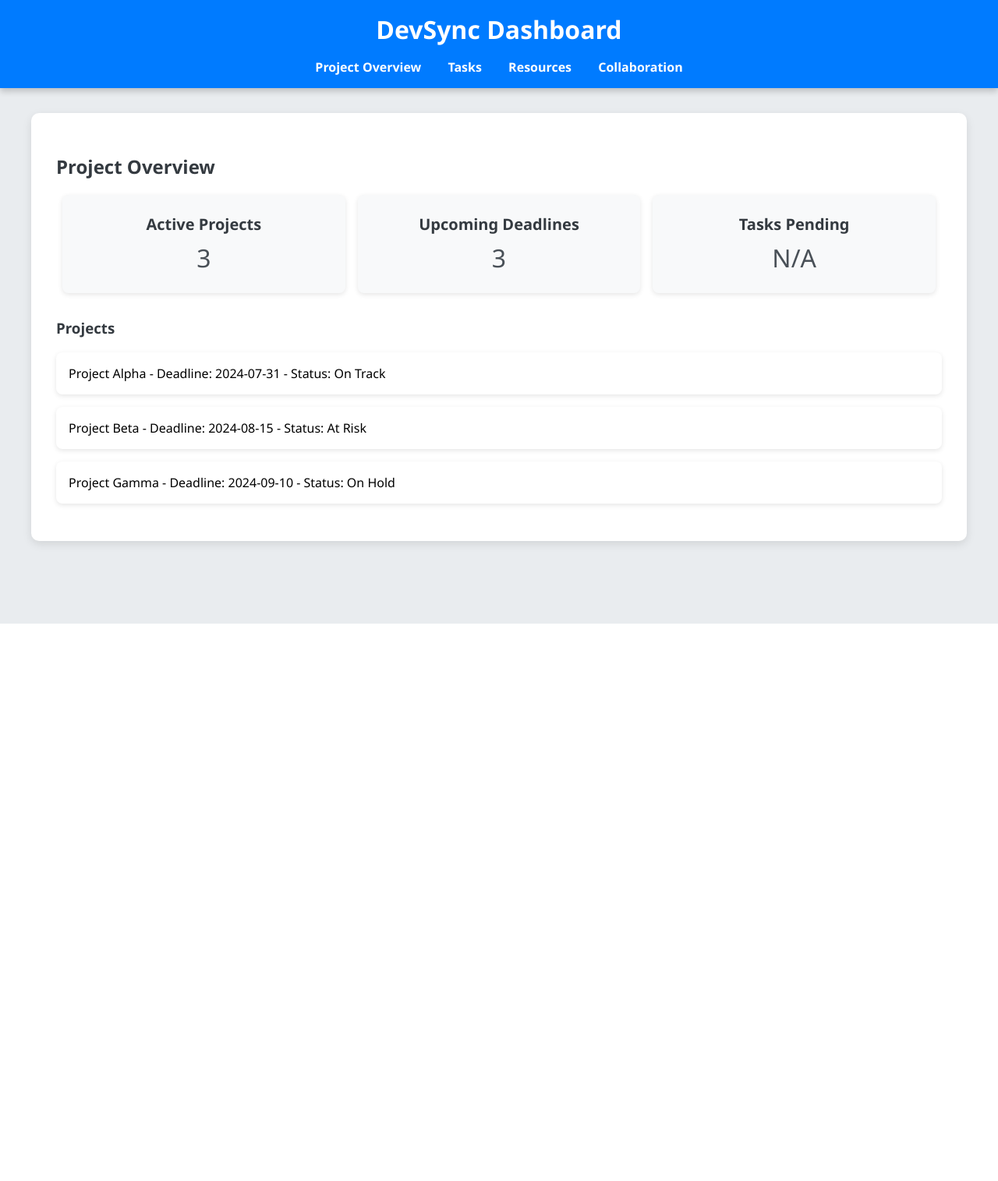
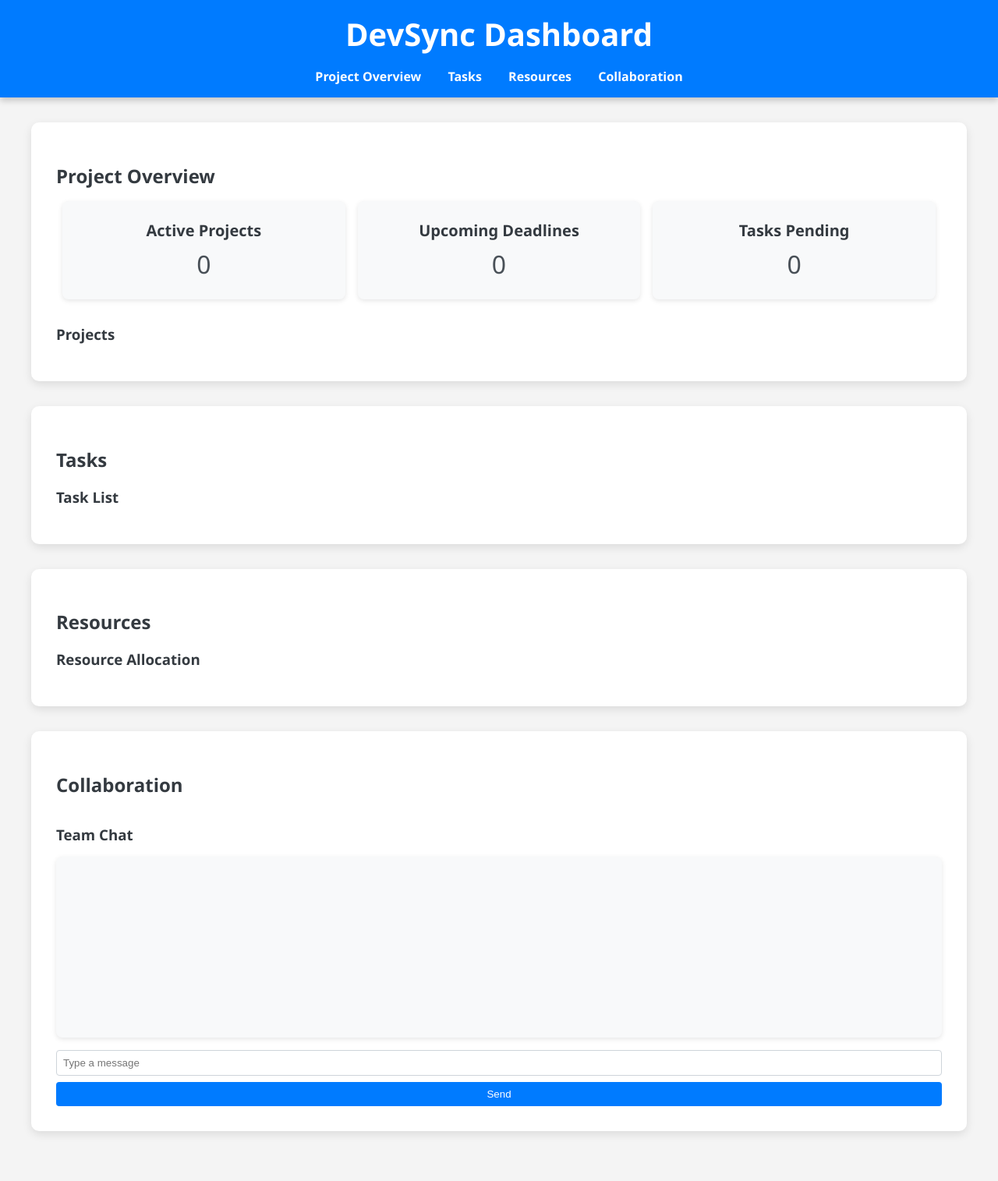
Before and after one commit to Ved3264/DevSync, a Django app: page / in a window 1280 px wide. Shown: the whole page at 78% size. Before the commit the page ends 800 px from the top, so only its background shows below. Run offline with Django 3.2, Linux system fonts and the light colour scheme.

Commit message:
complete design dashbord page

```diff
--- a/DevSync/static/css/dashbord.css
+++ b/DevSync/static/css/dashbord.css
@@ -4,7 +4,7 @@
     font-family: 'Segoe UI', Tahoma, Geneva, Verdana, sans-serif;
     margin: 0;
     padding: 0;
-      background-color: #e9ecef;
+    background-color: #f4f4f4;
 }
 
 header {
@@ -17,7 +17,7 @@
 
 header h1 {
     margin: 0;
-      font-size: 2rem;
+    font-size: 2.5rem;
 }
 
 header nav ul {
@@ -35,11 +35,12 @@
     color: #fff;
     text-decoration: none;
     font-weight: bold;
-      transition: color 0.3s;
+    transition: color 0.3s, transform 0.3s;
 }
 
 header nav ul li a:hover {
     color: #e0e0e0;
+    transform: scale(1.1);
 }
 
 main {
@@ -58,11 +59,12 @@
 
 h2, h3 {
     color: #343a40;
+    margin-bottom: 1rem;
 }
 
 .metrics {
     display: flex;
-      justify-content: space-around;
+    justify-content: space-between;
     margin-bottom: 2rem;
 }
 
@@ -87,25 +89,85 @@
     color: #495057;
 }
 
-  .project-list {
+.project-list, .task-list, .resource-list {
     margin-top: 1rem;
 }
 
-  .project-list ul {
+.project-list ul, .task-list ul, .resource-list ul {
     list-style: none;
     padding: 0;
 }
 
-  .project-list ul li {
+.project-list ul li, .task-list ul li, .resource-list ul li {
     background: #ffffff;
     padding: 1rem;
     margin-bottom: 1rem;
     border-radius: 8px;
     box-shadow: 0 2px 6px rgba(0, 0, 0, 0.1);
-      transition: background 0.3s, box-shadow 0.3s;
+    transition: background 0.3s, box-shadow 0.3s, transform 0.3s;
+    position: relative;
+    border-left: 5px solid transparent; /* Default border color */
 }
 
-  .project-list ul li:hover {
+.project-list ul li::before, .task-list ul li::before, .resource-list ul li::before {
+    content: '';
+    position: absolute;
+    top: 0;
+    left: 0;
+    width: 5px;
+    height: 100%;
+    background-color: #007bff; /* Color for list items */
+    border-radius: 8px 0 0 8px;
+}
+
+.project-list ul li:hover, .task-list ul li:hover, .resource-list ul li:hover {
     background: #f1f3f5;
     box-shadow: 0 4px 8px rgba(0, 0, 0, 0.2);
+    transform: translateY(-5px);
 }
+
+.chat {
+    display: flex;
+    flex-direction: column;
+}
+
+#chat-box {
+    background: #f8f9fa;
+    border-radius: 8px;
+    padding: 1rem;
+    margin-bottom: 1rem;
+    height: 200px;
+    overflow-y: scroll;
+    box-shadow: 0 2px 6px rgba(0, 0, 0, 0.1);
+}
+
+#chat-box div {
+    background: #ffffff;
+    padding: 0.5rem;
+    margin-bottom: 0.5rem;
+    border-radius: 4px;
+    box-shadow: 0 2px 6px rgba(0, 0, 0, 0.1);
+}
+
+#chat-input {
+    padding: 0.5rem;
+    border: 1px solid #ced4da;
+    border-radius: 4px;
+    margin-bottom: 0.5rem;
+}
+
+#send-chat {
+    padding: 0.5rem 1rem;
+    background-color: #007bff;
+    color: #fff;
+    border: none;
+    border-radius: 4px;
+    cursor: pointer;
+    transition: background-color;
+    transition: background-color 0.3s, transform 0.3s;
+}
+
+#send-chat:hover {
+    background-color: #0056b3;
+    transform: scale(1.05);
+}
--- a/DevSync/static/js/dashbord.js
+++ /dev/null
@@ -1,35 +0,0 @@
-// script.js
-
-// Sample data for demonstration
-const projects = [
-      { name: 'Project Alpha', deadline: '2024-07-31', status: 'On Track' },
-      { name: 'Project Beta', deadline: '2024-08-15', status: 'At Risk' },
-      { name: 'Project Gamma', deadline: '2024-09-10', status: 'On Hold' }
-  ];
-
-  // Function to update dashboard metrics
-  function updateMetrics() {
-      document.getElementById('active-projects').textContent = projects.length;
-      document.getElementById('upcoming-deadlines').textContent = projects.length;
-      document.getElementById('tasks-pending').textContent = 'N/A'; // Replace with actual data if available
-  }
-
-  // Function to render project list
-  function renderProjectList() {
-      const projectList = document.getElementById('project-list');
-      projectList.innerHTML = ''; // Clear existing list
-
-      projects.forEach(project => {
-          const listItem = document.createElement('li');
-          listItem.textContent = `${project.name} - Deadline: ${project.deadline} - Status: ${project.status}`;
-          projectList.appendChild(listItem);
-      });
-  }
-
-  // Initialize the dashboard
-  function initializeDashboard() {
-      updateMetrics();
-      renderProjectList();
-  }
-
-  document.addEventListener('DOMContentLoaded', initializeDashboard);
--- a/templates/dashbord.html
+++ b/templates/dashbord.html
@@ -1,5 +1,5 @@
+{% load static %}
 <!DOCTYPE html>
-{% load static%}
 <html lang="en">
 <head>
     <meta charset="UTF-8">
@@ -43,7 +43,35 @@
                 </ul>
             </div>
         </section>
-        <!-- Add other sections here as needed -->
+        <section id="tasks" class="section">
+            <h2>Tasks</h2>
+            <div class="task-list">
+                <h3>Task List</h3>
+                <ul id="task-list">
+                    <!-- Task items will be dynamically added here -->
+                </ul>
+            </div>
+        </section>
+        <section id="resources" class="section">
+            <h2>Resources</h2>
+            <div class="resource-list">
+                <h3>Resource Allocation</h3>
+                <ul id="resource-list">
+                    <!-- Resource items will be dynamically added here -->
+                </ul>
+            </div>
+        </section>
+        <section id="collaboration" class="section">
+            <h2>Collaboration</h2>
+            <div class="chat">
+                <h3>Team Chat</h3>
+                <div id="chat-box">
+                    <!-- Chat messages will be dynamically added here -->
+                </div>
+                <input type="text" id="chat-input" placeholder="Type a message">
+                <button id="send-chat">Send</button>
+            </div>
+        </section>
     </main>
     <script src="{% static 'js/dashbord.js' %}"></script>
 </body>
```
Also changed, not shown: static/css/dashbord.css (+71 -9 lines), static/js/dashbord.js (deleted, +0 -35 lines). Lines whose indentation alone changed are shown as unchanged.
